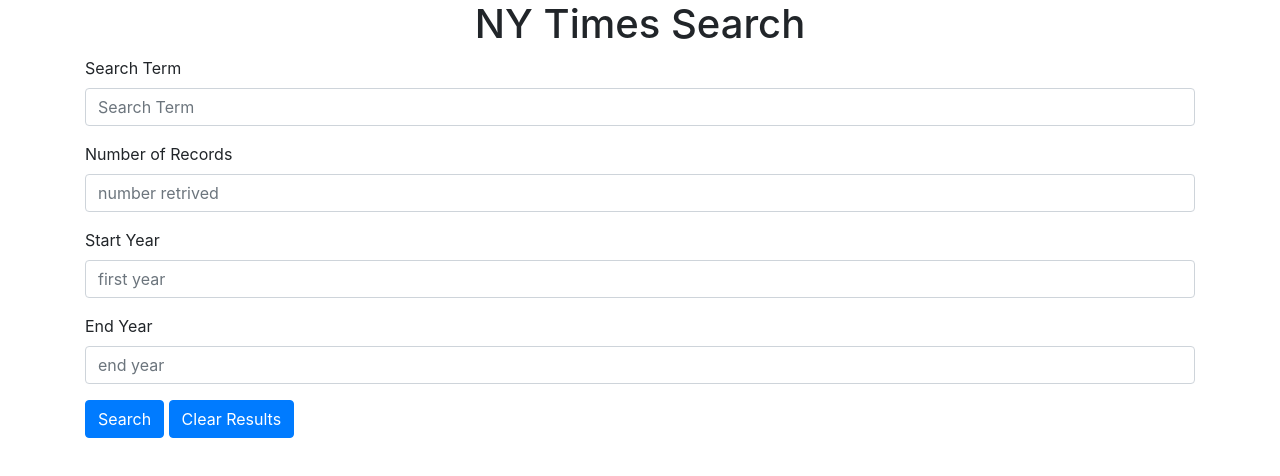
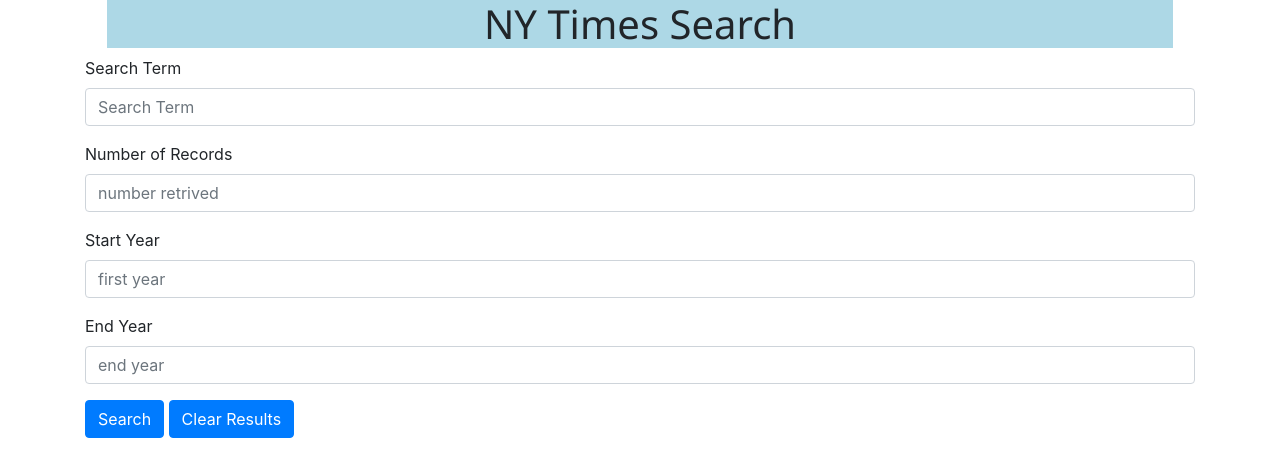
Before and after one commit to Rogue1037/NYtimes, a plain HTML site: page index.html in a window 1280 px wide. Drawn offline with nearby package versions, Linux system fonts and the light colour scheme.

Commit message:
added more to HTML form return and footer, added small css

```diff
--- a/assets/css/style.css
+++ b/assets/css/style.css
@@ -0,0 +1,12 @@
+* {
+    box-sizing: border-box;
+
+}
+#header {
+    background-color: lightblue;
+    font-family: 'Noto Sans', sans-serif;
+    margin: auto;
+    letter-spacing: 2.0;
+
+
+}
--- a/index.html
+++ b/index.html
@@ -16,7 +16,9 @@
         integrity="sha384-JjSmVgyd0p3pXB1rRibZUAYoIIy6OrQ6VrjIEaFf/nJGzIxFDsf4x0xIM+B07jRM"
         crossorigin="anonymous"></script>
 
-        <link rel="stylesheet" href="assets/css/style.css">
+    <link href="https://fonts.googleapis.com/css?family=Noto+Sans" rel="stylesheet">
+
+    <link rel="stylesheet" href="assets/css/style.css">
 
 
 
@@ -25,7 +27,7 @@
 
 <body>
 
-    <div class="container-fluid" id="header" style="text-align: center">
+    <div class="col-sm-10" id="header" style="text-align: center">
         <H1>
             NY Times Search
         </H1>
@@ -60,6 +62,17 @@
                 <button type="reset" class="btn btn-primary" id="clearButton">Clear Results</button>
             </form>
 
+            <div class="container" id="topArticles">
+
+            </div>
+
+            <div class="container.fluid">
+                <footer id="footer">
+
+                </footer>
+
+            </div>
+
 
 
 
```
